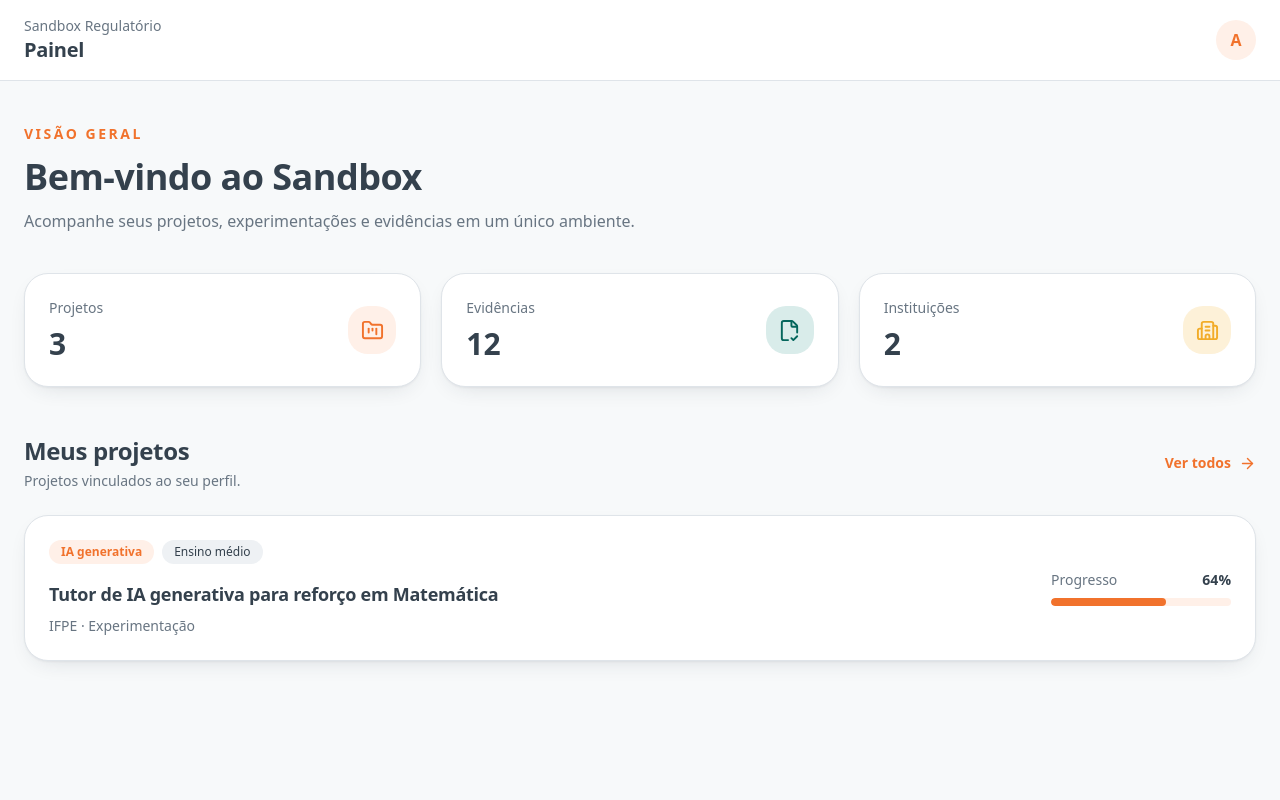
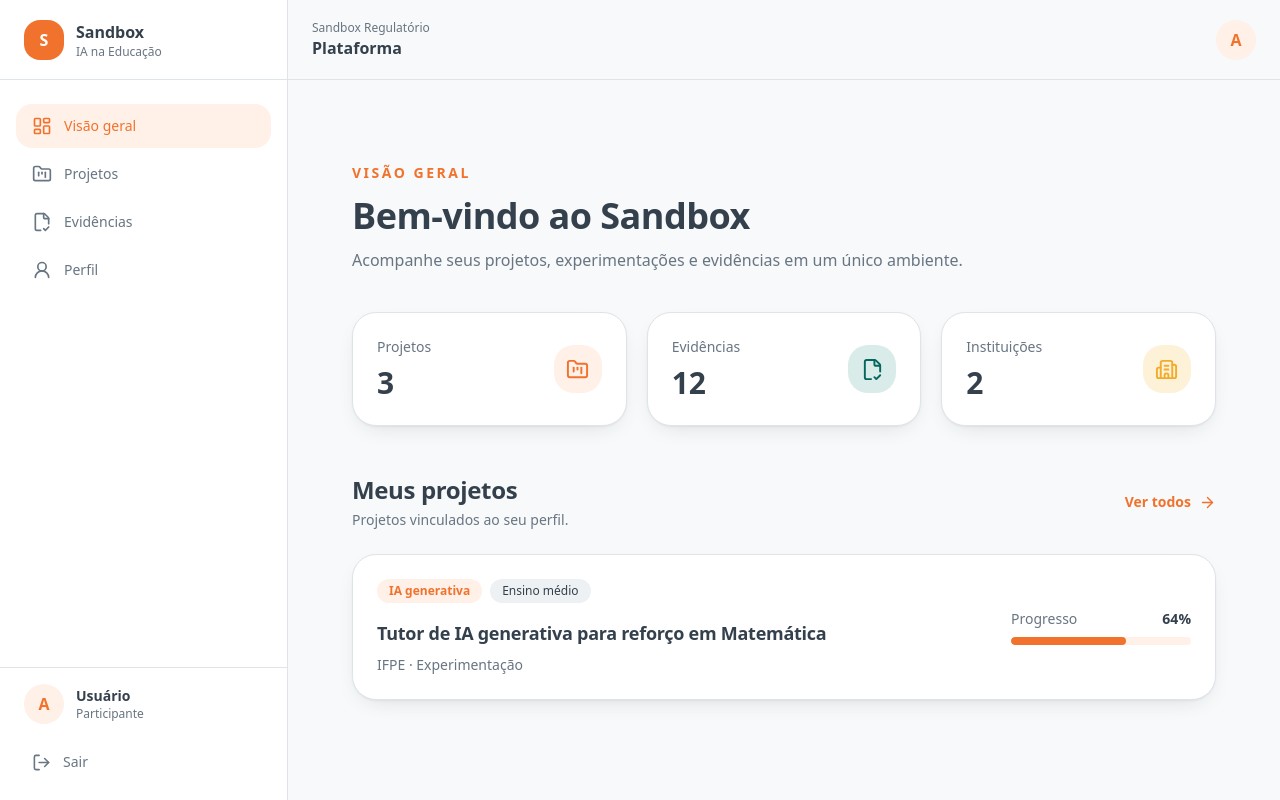
Before and after one commit to beatnees/sandbox, a Next.js app: page /sandbox/dashboard in a window 1280 px wide. Built offline with nearby package versions, Linux system fonts and the light colour scheme.

Commit message:
implementa layout da dashboard

```diff
--- /dev/null
+++ b/app/dashboard/layout.tsx
@@ -0,0 +1,9 @@
+import DashboardLayout from "@/components/dashboard/DashboardLayout";
+
+export default function Layout({
+  children,
+}: Readonly<{
+  children: React.ReactNode;
+}>) {
+  return <DashboardLayout>{children}</DashboardLayout>;
+}
--- a/app/dashboard/page.tsx
+++ b/app/dashboard/page.tsx
@@ -2,24 +2,7 @@ import { FolderKanban, FileCheck2, Building2, ArrowRight } from "lucide-react";
 
 export default function DashboardPage() {
   return (
-    <main className="min-h-screen bg-background">
-      {/* Header interno */}
-      <header className="border-b border-border bg-card">
-        <div className="mx-auto flex h-20 max-w-7xl items-center justify-between px-6">
-          <div>
-            <p className="text-sm text-muted-foreground">Sandbox Regulatório</p>
-
-            <h1 className="font-display text-xl font-bold text-foreground">
-              Painel
-            </h1>
-          </div>
-
-          <div className="flex h-10 w-10 items-center justify-center rounded-full bg-primary-soft font-semibold text-primary">
-            A
-          </div>
-        </div>
-      </header>
-
+    <>
       <div className="mx-auto max-w-7xl px-6 py-10">
         {/* Boas-vindas */}
         <div>
@@ -138,6 +121,6 @@ export default function DashboardPage() {
           </div>
         </section>
       </div>
-    </main>
+    </>
   );
 }
```
Also changed, not shown: components/dashboard/DashboardLayout.tsx (renamed from components/dashboard/DashoardLayout.tsx).
